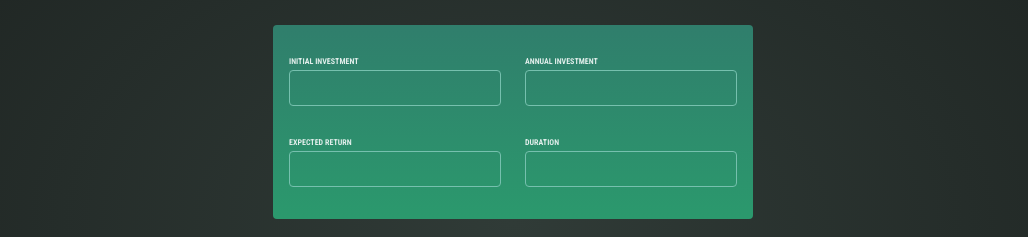
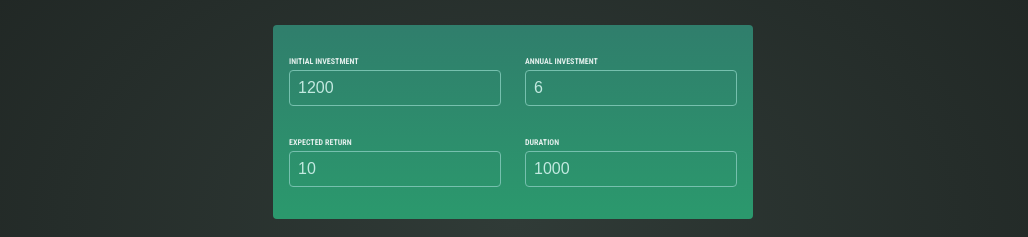
Before and after one commit to Yash1Hingu/InvestmentCalculator, a React (Vite) app: page / in a window 1280 px wide. Shown: the part 201-438 px from the top of the page, without its empty margins (127-1155 px from the left). Built offline with nearby package versions, Linux system fonts and the light colour scheme.

Commit message:
Added User Input with 2-way-binding

```diff
--- a/src/components/UserInput.jsx
+++ b/src/components/UserInput.jsx
@@ -1,24 +1,61 @@
+import { useState } from 'react';
 export default function UserInput() {
+    const [userInputs, setUserInputs] = useState({
+        initialInvestment: 1000,
+        annualInvestment: 1200,
+        expectedReturn: 6,
+        duration: 10
+    });
+
+    function handleruserInput(inputIdentifier, newValue) {
+        setUserInputs(prevUserInputs => {
+            return {
+                ...prevUserInputs,
+                [inputIdentifier]: newValue
+            }
+        })
+    }
+
     return (
         <section id="user-input">
             <div className="input-group">
                 <p>
                     <label htmlFor="">Initial Investment</label>
-                    <input type="number" required />
+                    <input
+                        type="number"
+                        value={userInputs.annualInvestment}
+                        onChange={(event) => handleruserInput('annualInvestment',event.target.value)}
+                        required
+                    />
                 </p>
                 <p>
                     <label htmlFor="">Annual Investment</label>
-                    <input type="number" required />
+                    <input
+                        type="number"
+                        value={userInputs.expectedReturn}
+                        onChange={(event) => handleruserInput('expectedReturn',event.target.value)}
+                        required
+                    />
                 </p>
             </div>
             <div className="input-group">
                 <p>
                     <label htmlFor="">Expected Return</label>
-                    <input type="number" required />
+                    <input
+                        type="number"
+                        value={userInputs.duration}
+                        onChange={(event) => handleruserInput('duration',event.target.value)}
+                        required
+                    />
                 </p>
                 <p>
                     <label htmlFor="">Duration</label>
-                    <input type="number" required />
+                    <input
+                        type="number"
+                        value={userInputs.initialInvestment}
+                        onChange={(event) => handleruserInput('initialInvestment',event.target.value)}
+                        required
+                    />
                 </p>
             </div>
         </section>
```
